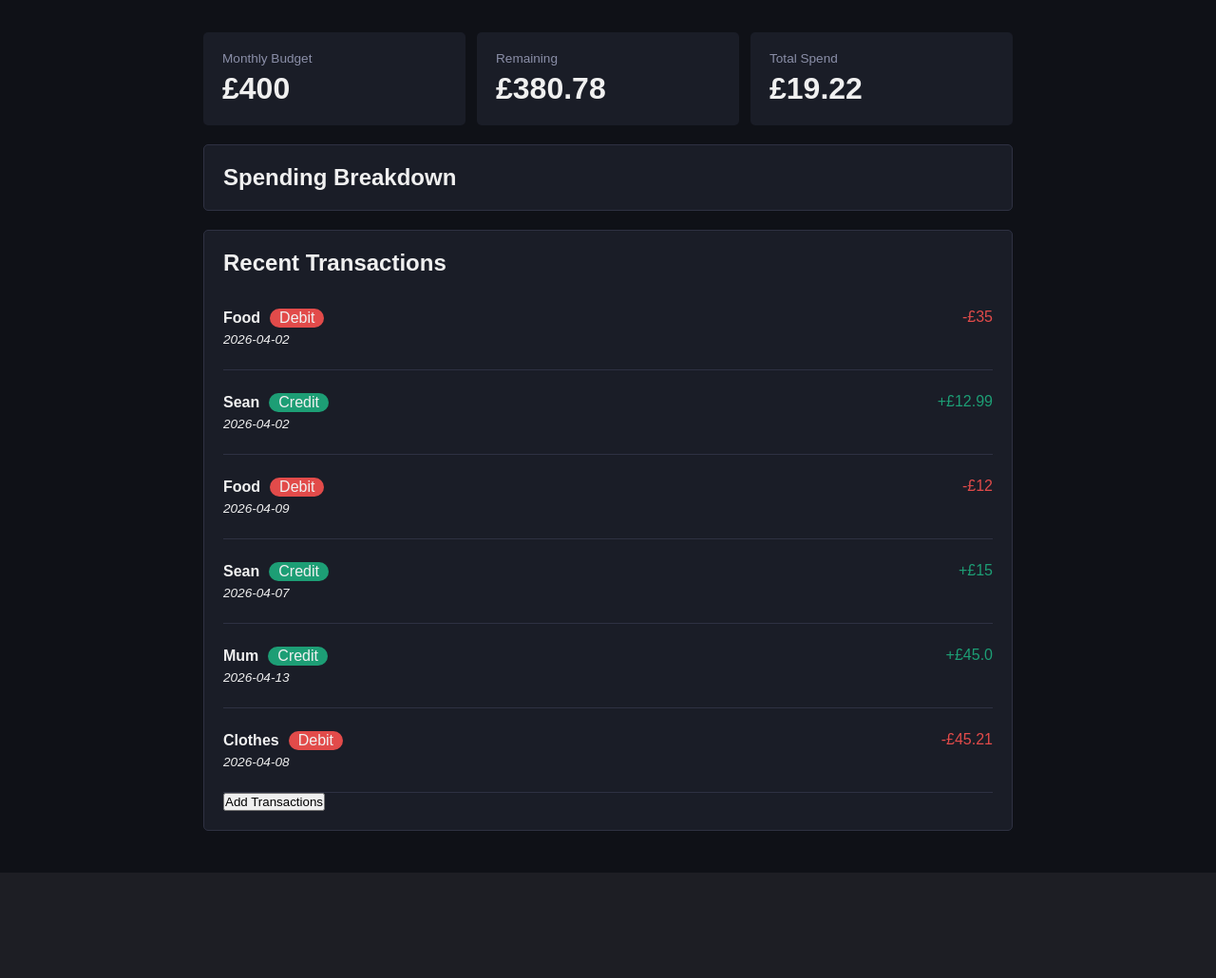
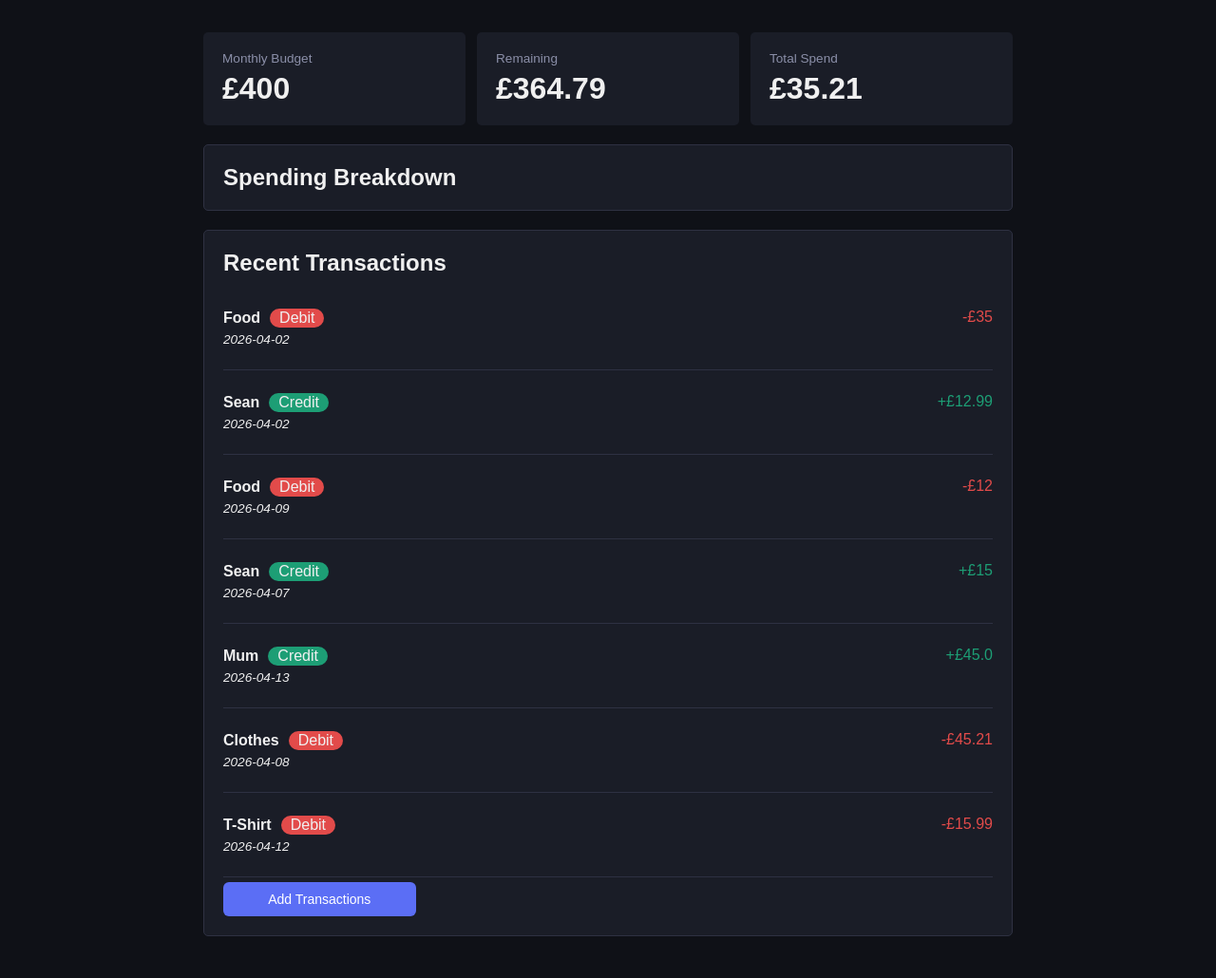
Before and after one commit to Godders1987/flask_budget_app, a Flask app: page /dashboard in a window 1280 px wide. Shown: the part 114-1144 px from the top of the page at 95% size. Before the commit the page ends 1033 px from the top, so only its background shows below. Run offline with Flask 3, Linux system fonts and the light colour scheme.

Commit message:
Styled the add transaction btn

```diff
--- a/data/transactions.json
+++ b/data/transactions.json
@@ -1 +1 @@
-{"monthlyBudget": 400, "transactions": [{"date": "2026-04-02", "type": "Debit", "description": "Food", "amount": 35}, {"date": "2026-04-02", "type": "Credit", "description": "Sean", "amount": 12.99}, {"date": "2026-04-09", "type": "Debit", "description": "Food", "amount": "12"}, {"date": "2026-04-07", "type": "Credit", "description": "Sean", "amount": "15"}, {"date": "2026-04-13", "type": "Credit", "description": "Mum", "amount": 45.0}, {"date": "2026-04-08", "type": "Debit", "description": "Clothes", "amount": 45.21}]}
+{"monthlyBudget": 400, "transactions": [{"date": "2026-04-02", "type": "Debit", "description": "Food", "amount": 35}, {"date": "2026-04-02", "type": "Credit", "description": "Sean", "amount": 12.99}, {"date": "2026-04-09", "type": "Debit", "description": "Food", "amount": "12"}, {"date": "2026-04-07", "type": "Credit", "description": "Sean", "amount": "15"}, {"date": "2026-04-13", "type": "Credit", "description": "Mum", "amount": 45.0}, {"date": "2026-04-08", "type": "Debit", "description": "Clothes", "amount": 45.21}, {"date": "2026-04-12", "type": "Debit", "description": "T-Shirt", "amount": 15.99}]}
--- a/static/styles.css
+++ b/static/styles.css
@@ -165,6 +165,17 @@ select {
   width: 100%;
 }
 
+.main_btns {
+  padding: 10px;
+  border-radius: 6px;
+  border: none;
+  font-size: 0.875rem;
+  width: 25%;
+  background-color: #5b6ef5;
+  color: #ffffff;
+  margin-top: 5px;
+}
+
 .form_btns {
   display: flex;
   gap: 10px;
--- a/templates/index.html
+++ b/templates/index.html
@@ -54,7 +54,7 @@
           {% endif %}
         </div>
         {% endfor %}
-        <button onclick="openModal()">Add Transactions</button>
+        <button onclick="openModal()" class="main_btns"">Add Transactions</button>
         <div id="modal">
           <div class="modal_box">
             <h2>Add Transaction</h2>
```
